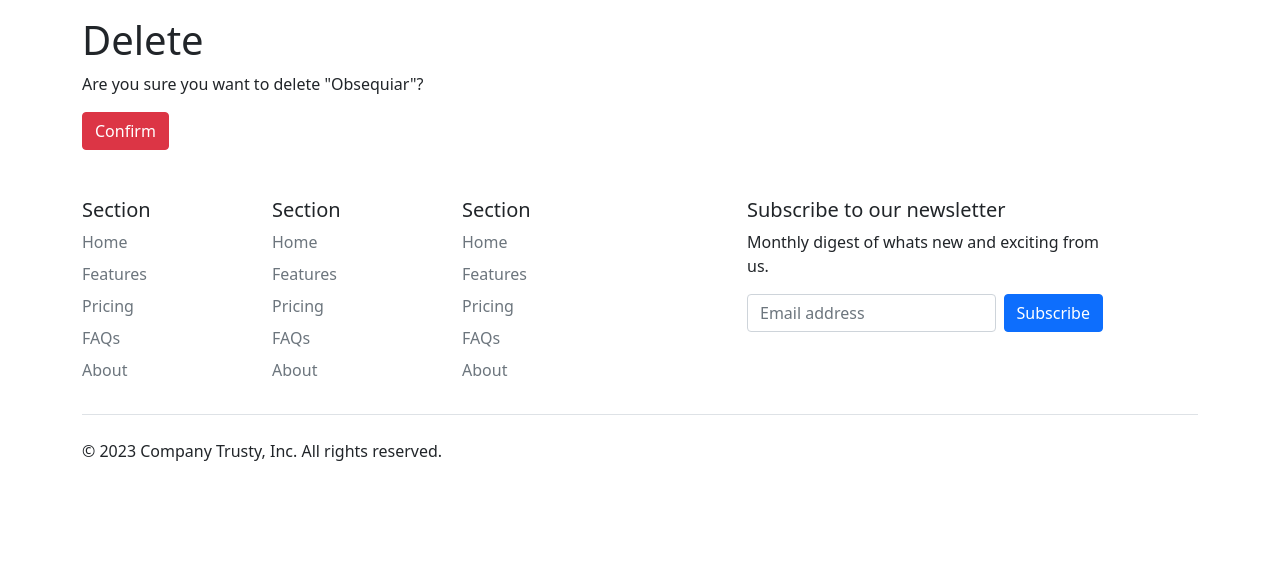
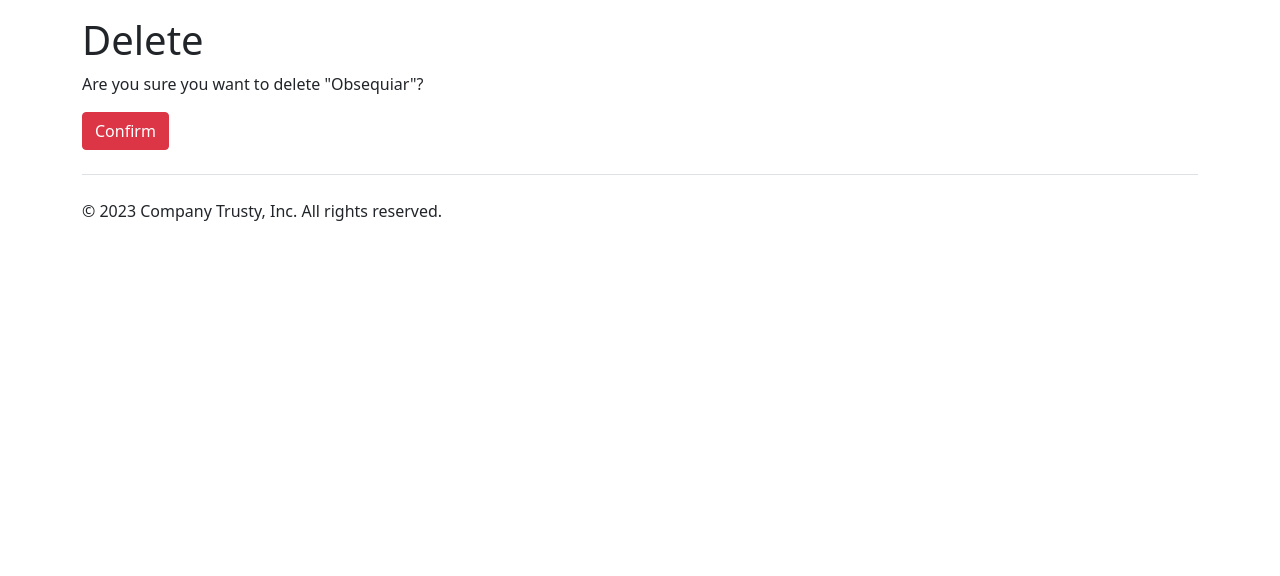
Before and after one commit to xavicci/trustytcode, a Django app: page /company/2/delete/ in a window 1280 px wide. Shown: the part 89-665 px from the top of the page. Run offline with Django 4.2, Linux system fonts and the light colour scheme; a user stored in the database is signed in; data comes from the database, SQL or seed files in the repository; parts of the project's set-up code (start-up, migrations or seed data) failed here and were passed over.

Commit message:
Removing footer

```diff
--- a/templates/footer.html
+++ b/templates/footer.html
@@ -1,52 +1,4 @@
 <div class="container">
-    <footer class="py-5">
-      <div class="row">
-        <div class="col-2">
-          <h5>Section</h5>
-          <ul class="nav flex-column">
-            <li class="nav-item mb-2"><a href="#" class="nav-link p-0 text-muted">Home</a></li>
-            <li class="nav-item mb-2"><a href="#" class="nav-link p-0 text-muted">Features</a></li>
-            <li class="nav-item mb-2"><a href="#" class="nav-link p-0 text-muted">Pricing</a></li>
-            <li class="nav-item mb-2"><a href="#" class="nav-link p-0 text-muted">FAQs</a></li>
-            <li class="nav-item mb-2"><a href="#" class="nav-link p-0 text-muted">About</a></li>
-          </ul>
-        </div>
-
-        <div class="col-2">
-          <h5>Section</h5>
-          <ul class="nav flex-column">
-            <li class="nav-item mb-2"><a href="#" class="nav-link p-0 text-muted">Home</a></li>
-            <li class="nav-item mb-2"><a href="#" class="nav-link p-0 text-muted">Features</a></li>
-            <li class="nav-item mb-2"><a href="#" class="nav-link p-0 text-muted">Pricing</a></li>
-            <li class="nav-item mb-2"><a href="#" class="nav-link p-0 text-muted">FAQs</a></li>
-            <li class="nav-item mb-2"><a href="#" class="nav-link p-0 text-muted">About</a></li>
-          </ul>
-        </div>
-
-        <div class="col-2">
-          <h5>Section</h5>
-          <ul class="nav flex-column">
-            <li class="nav-item mb-2"><a href="#" class="nav-link p-0 text-muted">Home</a></li>
-            <li class="nav-item mb-2"><a href="#" class="nav-link p-0 text-muted">Features</a></li>
-            <li class="nav-item mb-2"><a href="#" class="nav-link p-0 text-muted">Pricing</a></li>
-            <li class="nav-item mb-2"><a href="#" class="nav-link p-0 text-muted">FAQs</a></li>
-            <li class="nav-item mb-2"><a href="#" class="nav-link p-0 text-muted">About</a></li>
-          </ul>
-        </div>
-
-        <div class="col-4 offset-1">
-          <form>
-            <h5>Subscribe to our newsletter</h5>
-            <p>Monthly digest of whats new and exciting from us.</p>
-            <div class="d-flex w-100 gap-2">
-              <label for="newsletter1" class="visually-hidden">Email address</label>
-              <input id="newsletter1" type="text" class="form-control" placeholder="Email address">
-              <button class="btn btn-primary" type="button">Subscribe</button>
-            </div>
-          </form>
-        </div>
-      </div>
-
       <div class="d-flex justify-content-between py-4 my-4 border-top">
         <p>© 2023 Company Trusty, Inc. All rights reserved.</p>
         <ul class="list-unstyled d-flex">
```
